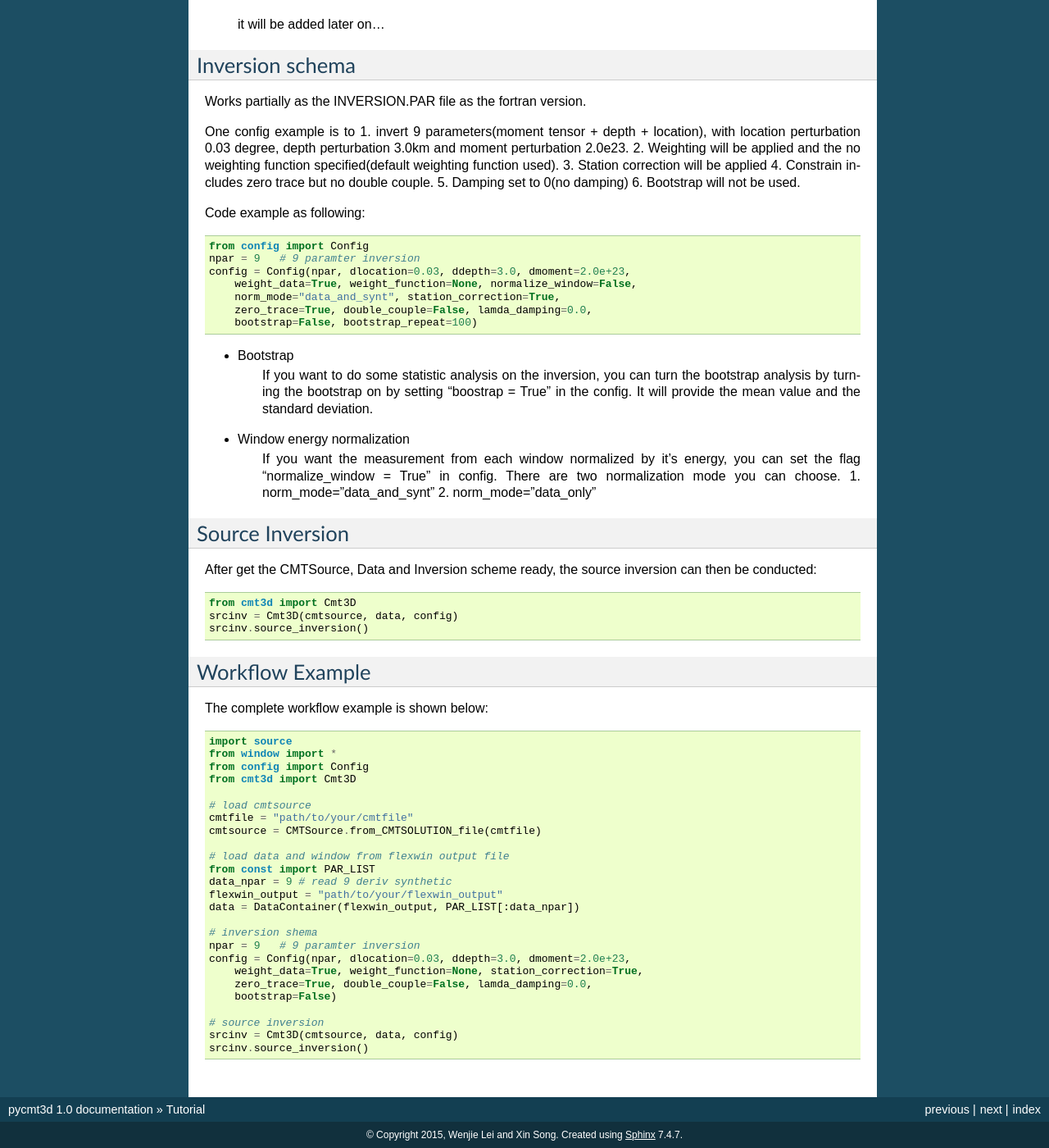
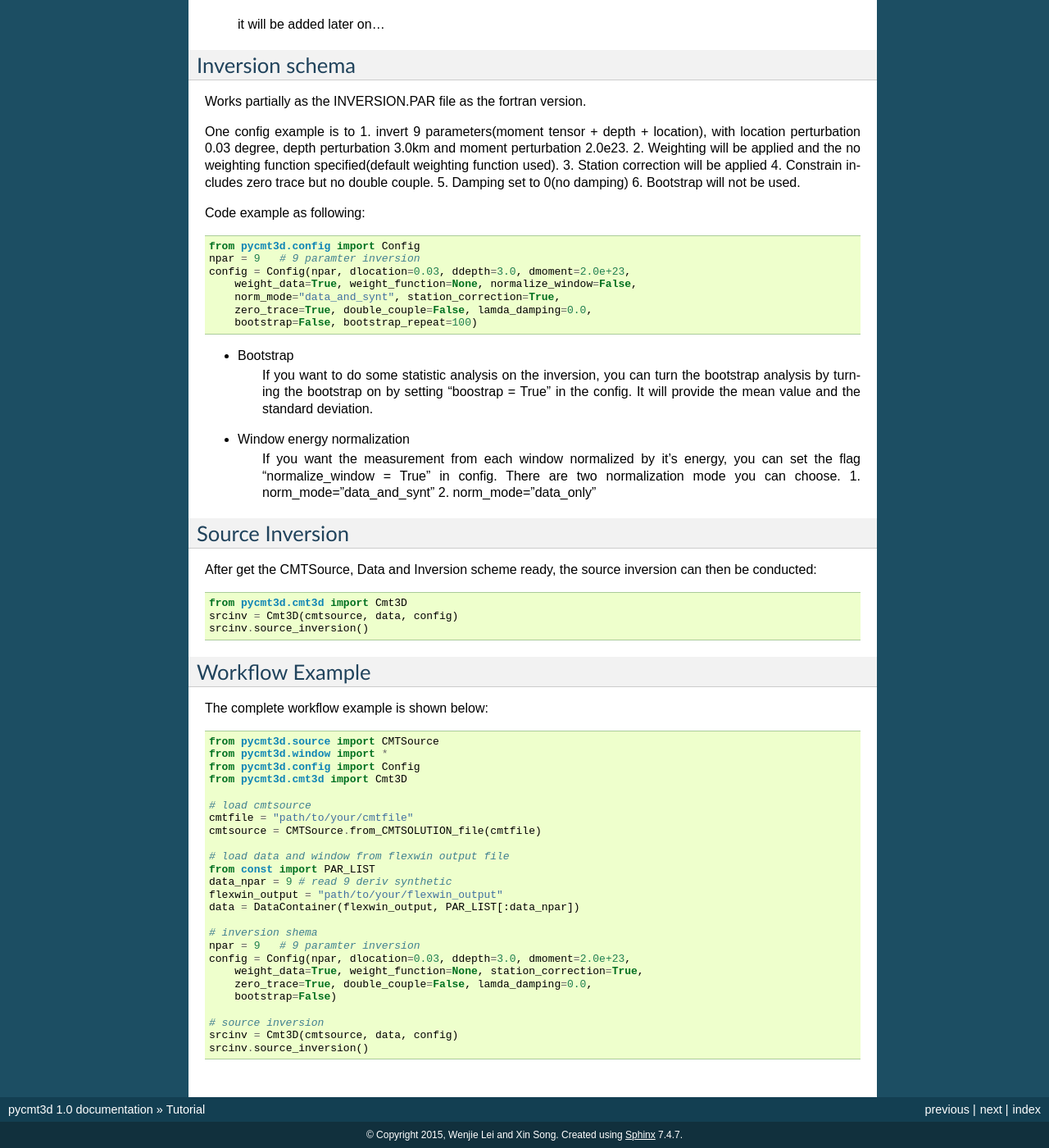
Before and after one commit to wjlei1990/pycmt3d, a Sphinx documentation site: the page built from doc/tutorial.rst, in a window 1280 px wide and 1400 px high, scrolled down 869 px. Shown: the whole window at 82% size. Built offline with Sphinx 7.4.7, drawn with Linux system fonts in a browser that asks for light colours; some of the changed text lies outside the part shown.

Commit message:
add install.rst

```diff
--- a/doc/install.rst
+++ b/doc/install.rst
@@ -6,7 +6,7 @@ Currently, the package supports two ways of installation
 --------------
 Installing the package through source code.
 
-The code is hosted on [github](https://github.com/wjlei1990/pycmt3d).
+The code is hosted on `github <https://github.com/wjlei1990/pycmt3d>`_.
 
 Use::
 
--- a/doc/tutorial.rst
+++ b/doc/tutorial.rst
@@ -14,7 +14,7 @@ CMTSource
 #########
 Source instance could be loaded as::
 
-  import source
+  from pycmt3d.source import CMTSource
   cmtfile = "path/to/your/cmtfile"
   cmtsource = CMTSource.from_CMTSOLUTION_file(cmtfile)
 
@@ -27,8 +27,8 @@ The pycmt3d pacakge takes two kinds of data.
   Then the setup is exactly as the original fortran version. The pycmt3d needs the outputfile from flexwin which contains observed and synthetic data filename and associated windows. Another thing it needs to know is how many number of deriv synthetic files you want to read. The deriv parameter is listed as [Mrr, Mtt, Mpp, Mrt, Mrp, Mtp, depth, longitude, latitude, time shift, hald duration].
   Data could be loaded as::
 
-    from window import *
-    from const import PAR_LIST
+    from pycmt3d.window import DataContainer
+    from pycmt3d.const import PAR_LIST
     npar = 6
     flexwin_output = "path/to/your/flexwin_output"
     data = DataContainer(flexwin_output, PAR_LIST[:npar])
@@ -53,7 +53,7 @@ One config example is to
 
 Code example as following::
 
-  from config import Config
+  from pycmt3d.config import Config
   npar = 9   # 9 paramter inversion
   config = Config(npar, dlocation=0.03, ddepth=3.0, dmoment=2.0e+23,
       weight_data=True, weight_function=None, normalize_window=False,
@@ -73,7 +73,7 @@ Source Inversion
 ################
 After get the CMTSource, Data and Inversion scheme ready, the source inversion can then be conducted::
 
-  from cmt3d import Cmt3D
+  from pycmt3d.cmt3d import Cmt3D
   srcinv = Cmt3D(cmtsource, data, config)
   srcinv.source_inversion()
 
@@ -81,10 +81,10 @@ Workflow Example
 ################
 The complete workflow example is shown below::
 
-  import source
-  from window import *
-  from config import Config
-  from cmt3d import Cmt3D
+  from pycmt3d.source import CMTSource
+  from pycmt3d.window import *
+  from pycmt3d.config import Config
+  from pycmt3d.cmt3d import Cmt3D
 
   # load cmtsource
   cmtfile = "path/to/your/cmtfile"
```
Also changed, not shown: other parts of doc/install.rst (+2 -0 lines).
